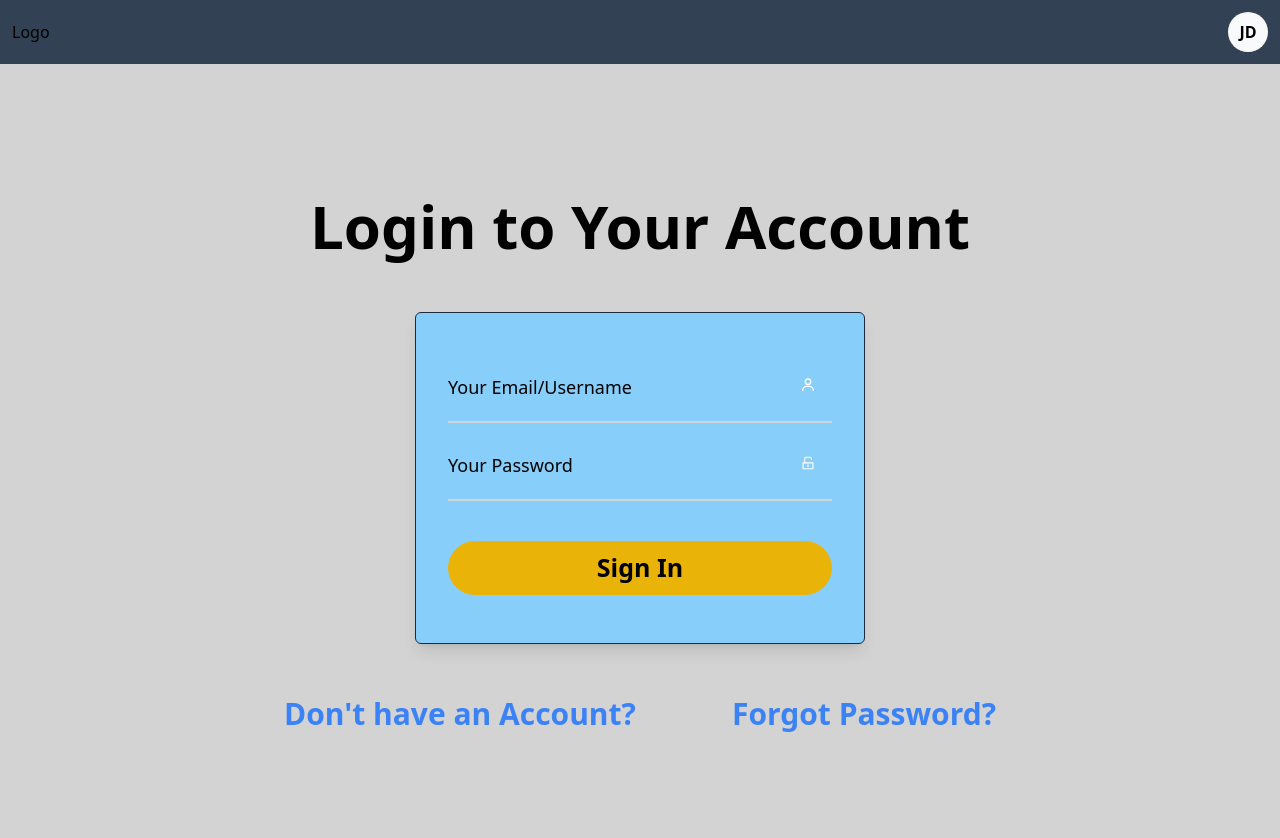
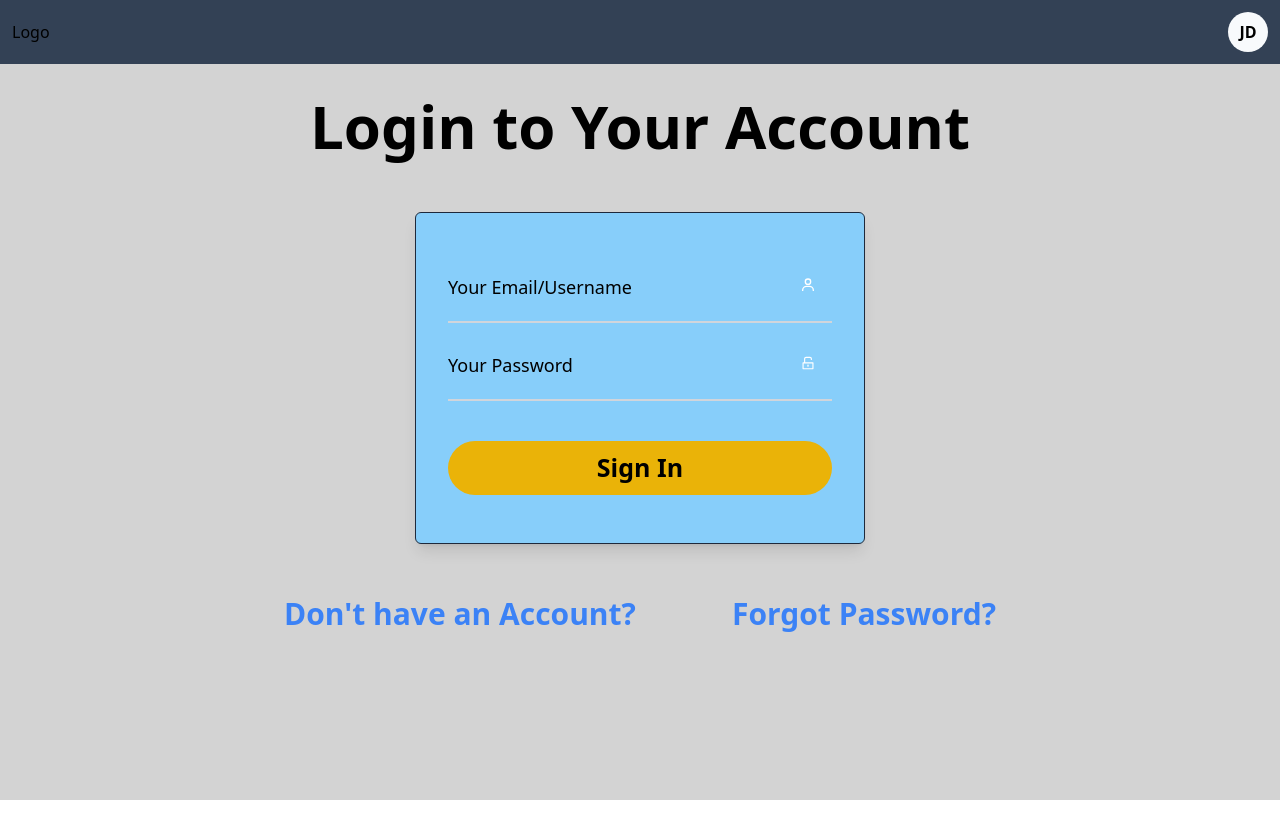
Before and after one commit to ilhanbae/Grouped, a React (Create React App) app in the folder front_end/: page /login in a window 1280 px wide. Shown: the top 838 px of the page. After the commit the page ends 800 px from the top, so only its background shows below. Built offline with nearby package versions, Linux system fonts and the light colour scheme.

Commit message:
Fix signup & login page overflow

```diff
--- a/front_end/src/pages/Login/Login.jsx
+++ b/front_end/src/pages/Login/Login.jsx
@@ -5,7 +5,7 @@
 const Login = () => {
     return (
         <div style={{ backgroundColor: 'lightgrey' }}>
-            <div className="text-white h-screen flex flex-col justify-center items-center bg-cover">
+            <div className="text-white flex flex-col justify-center items-center">
                 <h1 className="text-6xl text-black font-bold text-center p-8">Login to Your Account</h1>
                 <br />
                 <div className="flex flex-col items-center">
--- a/front_end/src/pages/SignUp/SignUp.jsx
+++ b/front_end/src/pages/SignUp/SignUp.jsx
@@ -5,7 +5,7 @@
 const SignUp = () => {
     return (
         <div style={{ backgroundColor: 'lightgrey' }}>
-            <div className="text-white h-screen flex flex-col justify-center items-center bg-cover">
+            <div className="text-white flex flex-col justify-center items-center">
                 <h1 className="text-6xl text-black font-bold text-center p-8">Sign Up</h1>
                 <br />
                 <div className="flex flex-col items-center">
```
